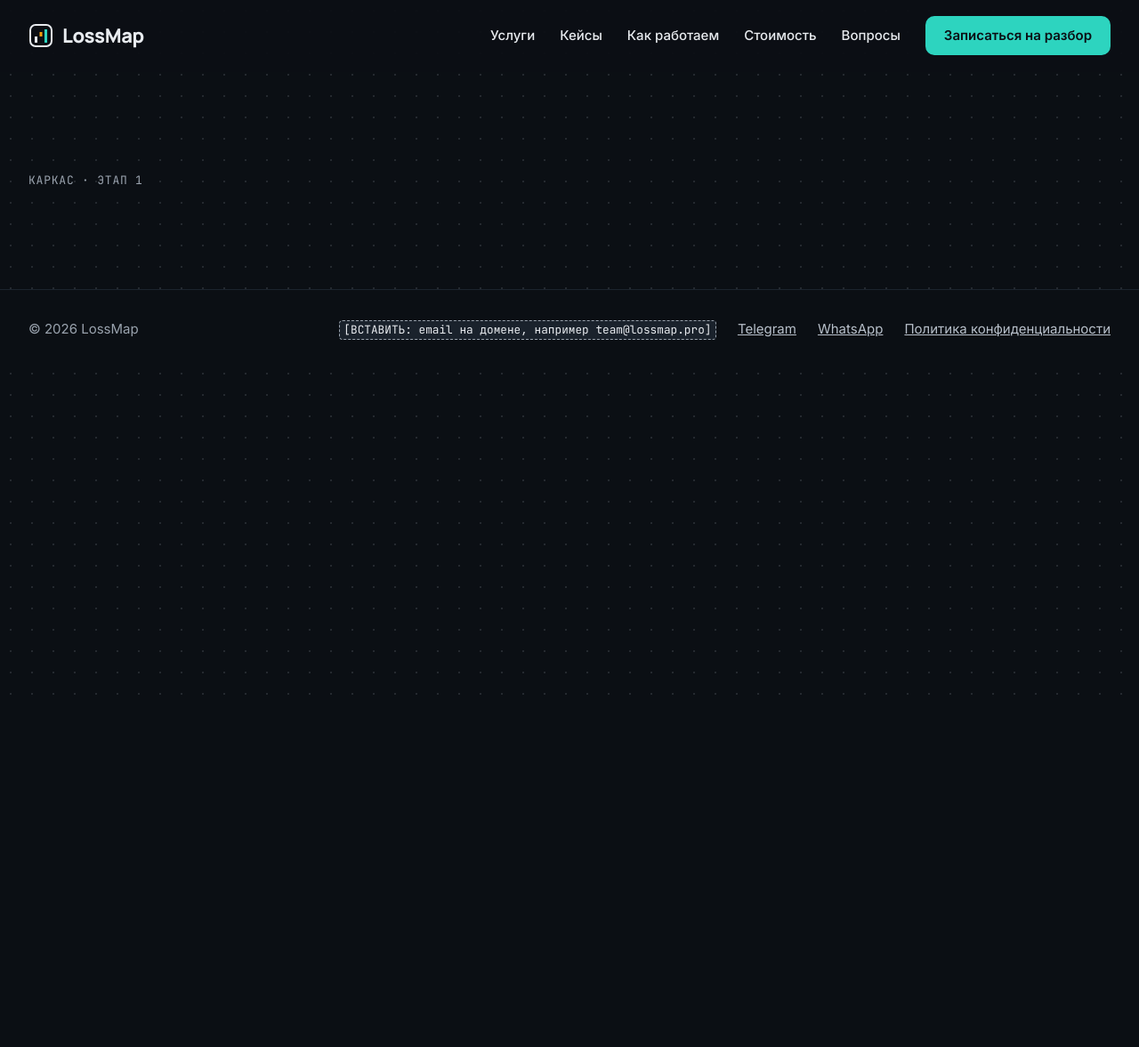
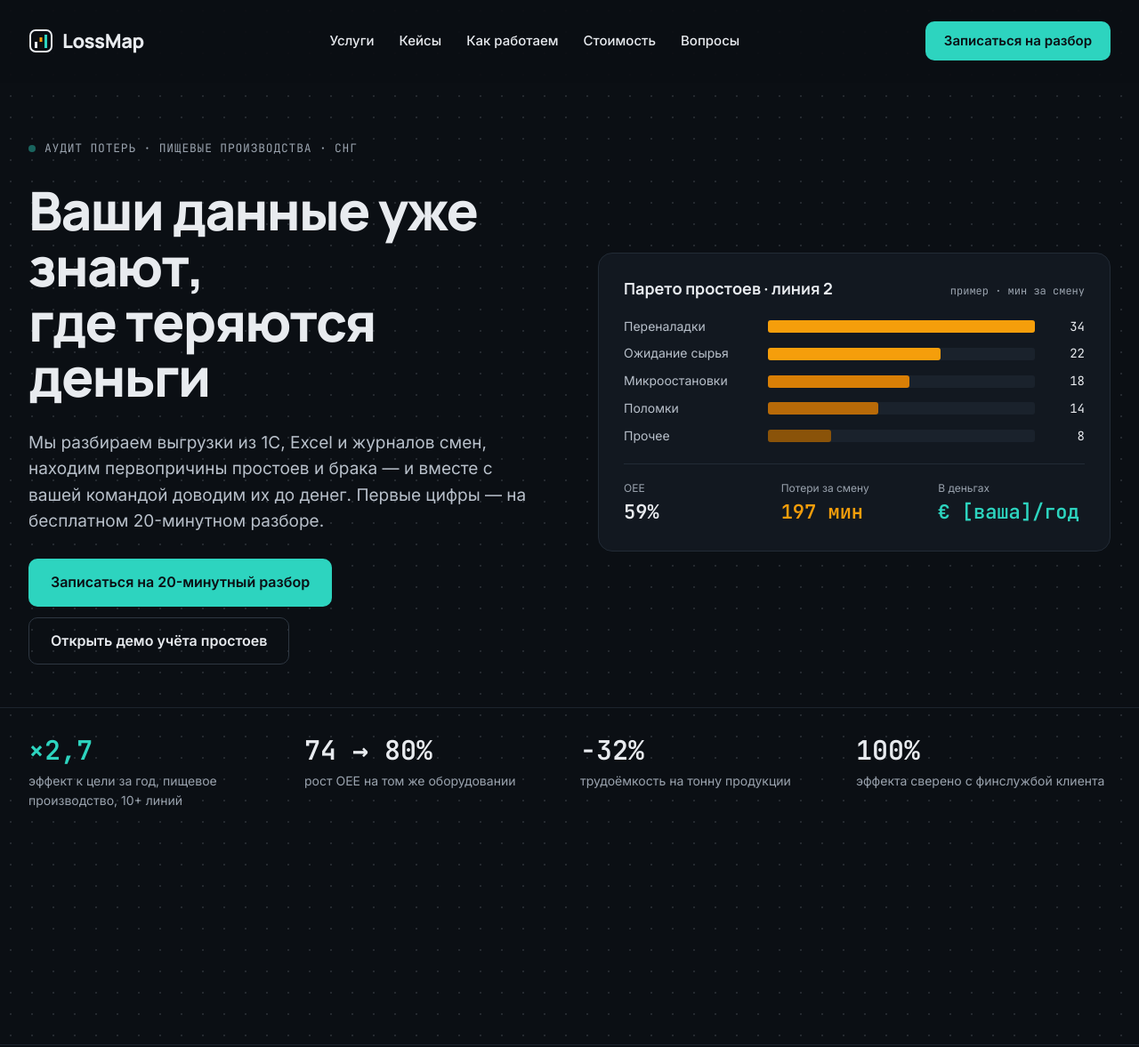
Before and after one commit to oleinik-dn/LossMap, an Astro site: page / in a window 1280 px wide. Shown: the top 1177 px of the page at 89% size. Before the commit the page ends 800 px from the top, so only its background shows below. Built offline with nearby package versions, Linux system fonts and the light colour scheme; Astro itself is replaced by a stand-in of ours.

Commit message:
Этап 2: первый экран — Hero, Парето простоев, плитки, полоса результатов, анимации
Co-Authored-By: Claude Opus 5.5 <noreply@anthropic.com>
Claude-Session: https://claude.ai/code/session_01BwVK3oKX8fPxm72H91ZGYa

```diff
--- /dev/null
+++ b/src/components/Counter.astro
@@ -0,0 +1,10 @@
+---
+/** Число, которое досчитывает от 0 до значения при появлении (scripts/counters.ts).
+ *  В HTML сразу финальное значение — без JS и при reduced-motion всё корректно. */
+interface Props { value: number; from?: number; delay?: number; decimals?: number; prefix?: string; suffix?: string; class?: string }
+const { value, from = 0, delay = 0, decimals = 0, prefix = '', suffix = '', class: cls = '' } = Astro.props;
+const fmt = (v: number) => v.toFixed(decimals).replace('.', ',');
+const final = `${prefix}${fmt(value)}${suffix}`;
+---
+<span class:list={['mono', 'counter', cls]} data-count={value} data-from={from} data-delay={delay} data-decimals={decimals}
+  data-prefix={prefix} data-suffix={suffix} style={`min-width:${[...final].length}ch`}>{final}</span>
--- a/src/components/Header.astro
+++ b/src/components/Header.astro
@@ -21,13 +21,15 @@ import { site, calUrl } from '../lib/links';
 
 <style>
   .hdr { position: sticky; top: 0; z-index: 50; background: rgba(11, 15, 20, .92); border-bottom: 1px solid transparent; }
-  .hdr-in { display: flex; align-items: center; gap: 16px 28px; padding-block: 18px; }
-  .logo { display: flex; align-items: center; gap: 10px; text-decoration: none; font: 800 22px/1 var(--font-head); letter-spacing: -0.02em; color: var(--text); margin-right: auto; }
+  .hdr-in { display: flex; align-items: center; justify-content: space-between; gap: 16px; padding-block: 24px; }
+  @media (max-width: 960px) { .hdr-in { padding-block: 16px; } }
+  .logo { display: flex; align-items: center; gap: 10px; text-decoration: none; font: 800 22px/1 var(--font-head); letter-spacing: -0.02em; color: var(--text); }
   .nav { display: flex; flex-wrap: wrap; gap: 28px; font-size: 15px; font-weight: 500; }
   .nav a { text-decoration: none; }
   .burger { display: none; background: none; border: 1px solid var(--border-2); border-radius: var(--radius); color: var(--text); padding: 9px; cursor: pointer; }
   @media (max-width: 960px) {
     .hdr-in { flex-wrap: wrap; }
+    .logo { margin-right: auto; }
     .burger { display: inline-flex; order: 2; }
     .hdr-cta { order: 1; }
     .nav { display: none; order: 3; width: 100%; flex-direction: column; gap: 0; padding-top: 8px; }
--- /dev/null
+++ b/src/components/Hero.astro
@@ -0,0 +1,38 @@
+---
+import ParetoChart from './ParetoChart.astro';
+import hero from '../content/ru/hero.json';
+import { site, calUrl } from '../lib/links';
+---
+<section class="hero container" aria-labelledby="hero-h1">
+  <div class="h-copy">
+    <p class="h-eyebrow">
+      <span class="live" aria-hidden="true"></span>
+      {hero.eyebrow}
+    </p>
+    <h1 id="hero-h1">{hero.h1}</h1>
+    <p class="h-sub">{hero.sub}</p>
+    <div class="h-cta">
+      <a class="btn btn-primary" href={calUrl} data-cal>{site.cta.main}</a>
+      <a class="btn btn-ghost" href={site.links.demo} target="_blank" rel="noopener">{hero.ctaDemo}</a>
+    </div>
+  </div>
+  <ParetoChart />
+</section>
+
+<style>
+  .hero { padding-top: 64px; padding-bottom: 48px; display: grid; grid-template-columns: repeat(auto-fit, minmax(min(100%, 500px), 1fr)); gap: 64px; align-items: center; }
+  .h-copy { display: flex; flex-direction: column; gap: 28px; }
+  .h-eyebrow { display: flex; align-items: center; gap: 10px; font-family: var(--font-mono); font-size: 13px; letter-spacing: .06em; text-transform: uppercase; color: var(--muted); }
+  .live { width: 8px; height: 8px; border-radius: 50%; background: var(--gain); flex: none; animation: pulse 1.6s ease-in-out infinite; }
+  @keyframes pulse { 0%, 100% { opacity: .35; } 50% { opacity: 1; } }
+  h1 { font-weight: 800; font-size: 60px; line-height: 1.04; letter-spacing: -0.03em; }
+  .h-sub { font-size: 19px; line-height: 1.55; color: var(--text-2); max-width: 560px; }
+  .h-cta { display: flex; flex-wrap: wrap; gap: 12px; }
+  @media (max-width: 640px) {
+    .hero { padding-top: 32px; gap: 40px; }
+    h1 { font-size: 36px; }
+    .h-sub { font-size: 17px; }
+    .h-copy { gap: 22px; }
+    .h-cta .btn { width: 100%; }
+  }
+</style>
--- /dev/null
+++ b/src/components/ParetoChart.astro
@@ -0,0 +1,82 @@
+---
+import Counter from './Counter.astro';
+import hero from '../content/ru/hero.json';
+
+const { pareto, tiles } = hero;
+const max = Math.max(...pareto.items.map((i) => i.value));
+const total = pareto.items.reduce((s, i) => s + i.value, 0);
+const colors = ['var(--loss)', 'var(--loss)', 'var(--loss-2)', 'var(--loss-3)', 'var(--loss-4)'];
+const aria = `${pareto.title}, ${pareto.note}: ` +
+  pareto.items.map((i) => `${i.label.toLowerCase()} ${i.value}`).join(', ') +
+  `; всего ${total} ${pareto.unit} за смену`;
+const tileDelay = 250 * pareto.items.length + 450; // плитки — после последней полосы
+---
+<figure class="pareto card" data-reveal>
+  <figcaption class="p-head">
+    <span class="p-title">{pareto.title}</span>
+    <span class="p-note mono">{pareto.note}</span>
+  </figcaption>
+  <div class="p-rows" role="img" aria-label={aria}>
+    {pareto.items.map((i, n) => (
+      <div class="p-row" aria-hidden="true">
+        <span class="p-label">{i.label}</span>
+        <div class="p-track">
+          <div class="p-bar" style={`width:${(i.value / max) * 100}%;background:${colors[n] ?? 'var(--loss-4)'};--d:${0.2 + n * 0.25}s`}></div>
+        </div>
+        <span class="p-val mono">{i.value}</span>
+      </div>
+    ))}
+  </div>
+  <div class="p-tiles" style={`--d:${tileDelay / 1000}s`}>
+    <div class="tile">
+      <span class="t-label">{tiles.oee.label}</span>
+      <Counter class="t-val" value={tiles.oee.value} delay={tileDelay} suffix={tiles.oee.suffix} />
+    </div>
+    <div class="tile">
+      <span class="t-label">{tiles.loss.label}</span>
+      <Counter class="t-val t-loss" value={tiles.loss.value} delay={tileDelay} suffix={tiles.loss.suffix} />
+    </div>
+    <div class="tile">
+      <span class="t-label">{tiles.money.label}</span>
+      <span class="t-val t-gain mono">{tiles.money.text}</span>
+    </div>
+  </div>
+</figure>
+
+<style>
+  .pareto { margin: 0; display: flex; flex-direction: column; gap: 22px; }
+  .p-head { display: flex; justify-content: space-between; align-items: baseline; gap: 12px; flex-wrap: wrap; }
+  .p-title { font: 700 18px/1.3 var(--font-head); }
+  .p-note { font-size: 12px; color: var(--muted); }
+  .p-rows { display: flex; flex-direction: column; gap: 14px; }
+  .p-row { line-height: 1.2; display: grid; grid-template-columns: 150px minmax(0, 1fr) 44px; gap: 12px; align-items: center; font-size: 14px; }
+  .p-label { color: var(--text-2); }
+  .p-track { height: 14px; background: var(--surface-2); border-radius: 3px; }
+  .p-bar { height: 14px; border-radius: 3px; transform-origin: left; }
+  .p-val { text-align: right; }
+  .p-tiles { display: grid; grid-template-columns: repeat(3, minmax(0, 1fr)); gap: 12px; border-top: 1px solid var(--border); padding-top: 18px; }
+  .tile { display: flex; flex-direction: column; gap: 4px; min-width: 0; }
+  .t-label { font-size: 12px; color: var(--muted); }
+  .tile :global(.t-val) { font-size: 22px; font-weight: 600; line-height: 1.3; }
+  .tile :global(.t-loss) { color: var(--loss); }
+  .tile :global(.t-gain) { color: var(--gain); }
+
+  /* Анимация: только при JS, запуск по .is-in (scripts/reveal.ts) */
+  :global(html.js) .p-bar { transform: scaleX(0); }
+  :global(html.js) .p-tiles { opacity: 0; transform: translateY(8px); }
+  :global(html.js) .pareto.is-in .p-bar { animation: grow .9s cubic-bezier(.2,.7,.2,1) var(--d) both; }
+  :global(html.js) .pareto.is-in .p-tiles { animation: fade .6s ease-out var(--d) both; }
+  @keyframes grow { from { transform: scaleX(0); } to { transform: scaleX(1); } }
+  @keyframes fade { from { opacity: 0; transform: translateY(8px); } to { opacity: 1; transform: none; } }
+  @media (prefers-reduced-motion: reduce) {
+    :global(html.js) .p-bar, :global(html.js) .p-tiles { transform: none; opacity: 1; }
+  }
+
+  @media (max-width: 520px) {
+    .pareto { padding: 20px; }
+    .p-row { grid-template-columns: 112px minmax(0, 1fr) 28px; gap: 10px; font-size: 13px; }
+    .tile :global(.t-val) { font-size: 20px; }
+    .p-tiles { grid-template-columns: 1fr 1fr; gap: 14px 12px; }
+    .tile:last-child { grid-column: 1 / -1; }
+  }
+</style>
--- /dev/null
+++ b/src/components/ResultsStrip.astro
@@ -0,0 +1,25 @@
+---
+import Counter from './Counter.astro';
+import hero from '../content/ru/hero.json';
+const { results } = hero;
+---
+<section class="results container" aria-label={results.aria}>
+  {results.items.map((r) => (
+    <div class="r-item">
+      <Counter class:list={['r-num', r.accent && 'r-gain']} value={r.value} from={r.from ?? 0} decimals={r.decimals} prefix={r.prefix} suffix={r.suffix} />
+      <span class="r-cap">{r.caption}</span>
+    </div>
+  ))}
+</section>
+
+<style>
+  .results { padding-top: 28px; padding-bottom: 40px; border-top: 1px solid var(--divider); display: grid; grid-template-columns: repeat(auto-fit, minmax(min(100%, 220px), 1fr)); gap: 24px; }
+  .r-item { display: flex; flex-direction: column; gap: 4px; }
+  .r-item :global(.r-num) { font-size: 30px; font-weight: 600; line-height: 1.3; }
+  .r-item :global(.r-gain) { color: var(--gain); }
+  .r-cap { font-size: 14px; color: var(--muted); }
+  @media (max-width: 520px) {
+    .results { grid-template-columns: 1fr 1fr; gap: 20px 16px; }
+    .r-item :global(.r-num) { font-size: 24px; }
+  }
+</style>
--- /dev/null
+++ b/src/content/ru/hero.json
@@ -0,0 +1,84 @@
+{
+  "eyebrow": "Аудит потерь · пищевые производства · СНГ",
+  "h1": "Ваши данные уже знают, где теряются деньги",
+  "sub": "Мы разбираем выгрузки из 1С, Excel и журналов смен, находим первопричины простоев и брака — и вместе с вашей командой доводим их до денег. Первые цифры — на бесплатном 20-минутном разборе.",
+  "ctaDemo": "Открыть демо учёта простоев",
+  "pareto": {
+    "title": "Парето простоев · линия 2",
+    "note": "пример · мин за смену",
+    "unit": "минут",
+    "items": [
+      {
+        "label": "Переналадки",
+        "value": 34
+      },
+      {
+        "label": "Ожидание сырья",
+        "value": 22
+      },
+      {
+        "label": "Микроостановки",
+        "value": 18
+      },
+      {
+        "label": "Поломки",
+        "value": 14
+      },
+      {
+        "label": "Прочее",
+        "value": 8
+      }
+    ]
+  },
+  "tiles": {
+    "oee": {
+      "label": "OEE",
+      "value": 59,
+      "suffix": "%"
+    },
+    "loss": {
+      "label": "Потери за смену",
+      "value": 197,
+      "suffix": " мин"
+    },
+    "money": {
+      "label": "В деньгах",
+      "text": "€ [ваша]/год"
+    }
+  },
+  "results": {
+    "aria": "Результаты команды",
+    "items": [
+      {
+        "prefix": "×",
+        "value": 2.7,
+        "decimals": 1,
+        "suffix": "",
+        "accent": true,
+        "caption": "эффект к цели за год, пищевое производство, 10+ линий"
+      },
+      {
+        "prefix": "74 → ",
+        "value": 80,
+        "decimals": 0,
+        "suffix": "%",
+        "caption": "рост OEE на том же оборудовании",
+        "from": 74
+      },
+      {
+        "prefix": "−",
+        "value": 32,
+        "decimals": 0,
+        "suffix": "%",
+        "caption": "трудоёмкость на тонну продукции"
+      },
+      {
+        "prefix": "",
+        "value": 100,
+        "decimals": 0,
+        "suffix": "%",
+        "caption": "эффекта сверено с финслужбой клиента"
+      }
+    ]
+  }
+}
--- a/src/layouts/Base.astro
+++ b/src/layouts/Base.astro
@@ -13,6 +13,7 @@ const { title = site.title, description = site.description } = Astro.props;
 <html lang={site.lang}>
   <head>
     <meta charset="utf-8" />
+    <script is:inline>document.documentElement.classList.add('js')</script>
     <meta name="viewport" content="width=device-width, initial-scale=1" />
     <title>{title}</title>
     <meta name="description" content={description} />
--- a/src/pages/index.astro
+++ b/src/pages/index.astro
@@ -1,8 +1,15 @@
 ---
 import Base from '../layouts/Base.astro';
+import Hero from '../components/Hero.astro';
+import ResultsStrip from '../components/ResultsStrip.astro';
 ---
 <Base>
-  <section class="section container" id="contact">
-    <p class="eyebrow">Каркас · этап 1</p>
-  </section>
+  <Hero />
+  <ResultsStrip />
+  <section class="section container" id="contact"></section>
 </Base>
+
+<script>
+  import '../scripts/reveal';
+  import '../scripts/counters';
+</script>
--- /dev/null
+++ b/src/scripts/counters.ts
@@ -0,0 +1,27 @@
+import { onVisible, reducedMotion } from './onVisible';
+
+const DURATION = 1200;
+const easeOut = (t: number) => 1 - Math.pow(1 - t, 3);
+
+function run(el: HTMLElement): void {
+  const to = Number(el.dataset.count);
+  const from = Number(el.dataset.from || 0);
+  const dec = Number(el.dataset.decimals || 0);
+  const pre = el.dataset.prefix || '';
+  const suf = el.dataset.suffix || '';
+  const delay = Number(el.dataset.delay || 0);
+  const fmt = (v: number) => `${pre}${v.toFixed(dec).replace('.', ',')}${suf}`;
+  el.textContent = fmt(from);
+  let t0 = 0;
+  const frame = (ts: number) => {
+    if (!t0) t0 = ts;
+    const k = Math.min(1, (ts - t0) / DURATION);
+    el.textContent = fmt(from + (to - from) * easeOut(k));
+    if (k < 1) requestAnimationFrame(frame);
+  };
+  setTimeout(() => requestAnimationFrame(frame), delay);
+}
+
+if (!reducedMotion()) {
+  document.querySelectorAll<HTMLElement>('[data-count]').forEach((el) => onVisible(el, () => run(el), 0.6));
+}
--- /dev/null
+++ b/src/scripts/onVisible.ts
@@ -0,0 +1,13 @@
+/** Вызывает cb один раз, когда элемент появляется на экране. */
+export function onVisible(el: Element, cb: () => void, threshold = 0.3): void {
+  if (!('IntersectionObserver' in window)) { cb(); return; }
+  const io = new IntersectionObserver((entries) => {
+    for (const e of entries) {
+      if (e.isIntersecting) { io.disconnect(); cb(); }
+    }
+  }, { threshold });
+  io.observe(el);
+}
+
+export const reducedMotion = (): boolean =>
+  window.matchMedia('(prefers-reduced-motion: reduce)').matches;
--- /dev/null
+++ b/src/scripts/reveal.ts
@@ -0,0 +1,4 @@
+import { onVisible } from './onVisible';
+// [data-reveal] получает класс .is-in один раз при появлении. CSS-анимации завязаны на .is-in
+// и включаются только при html.js (без JS сразу финальное состояние).
+document.querySelectorAll('[data-reveal]').forEach((el) => onVisible(el, () => el.classList.add('is-in')));
--- a/src/styles/base.css
+++ b/src/styles/base.css
@@ -27,7 +27,7 @@ a:hover { color: var(--gain); }
 
 .btn {
   display: inline-flex; align-items: center; justify-content: center; gap: 10px;
-  text-decoration: none; font: 600 16px/1.2 var(--font-body);
+  text-decoration: none; font: 600 16px/1.2 var(--font-body); text-align: center;
   padding: 16px 24px; border-radius: var(--radius); border: 1.5px solid transparent;
   cursor: pointer; transition: background-color .15s, border-color .15s, color .15s;
 }
```
